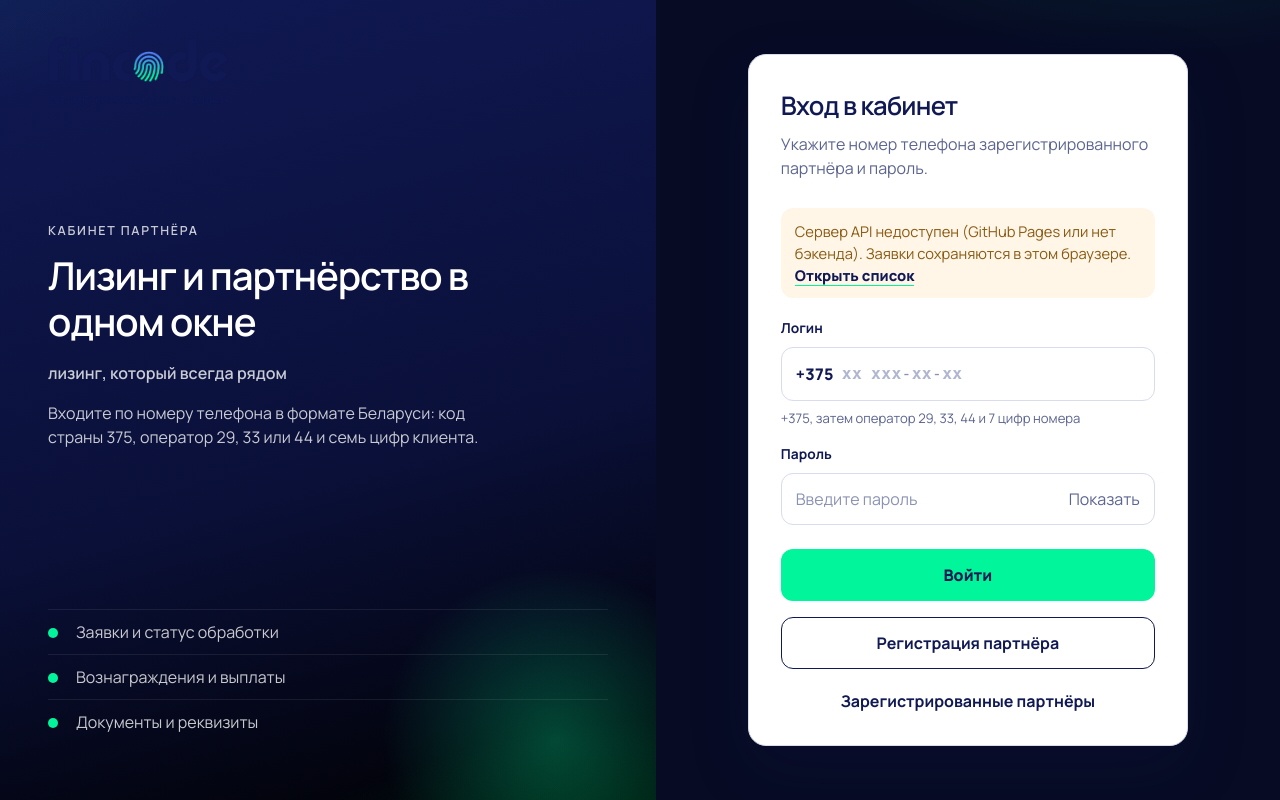
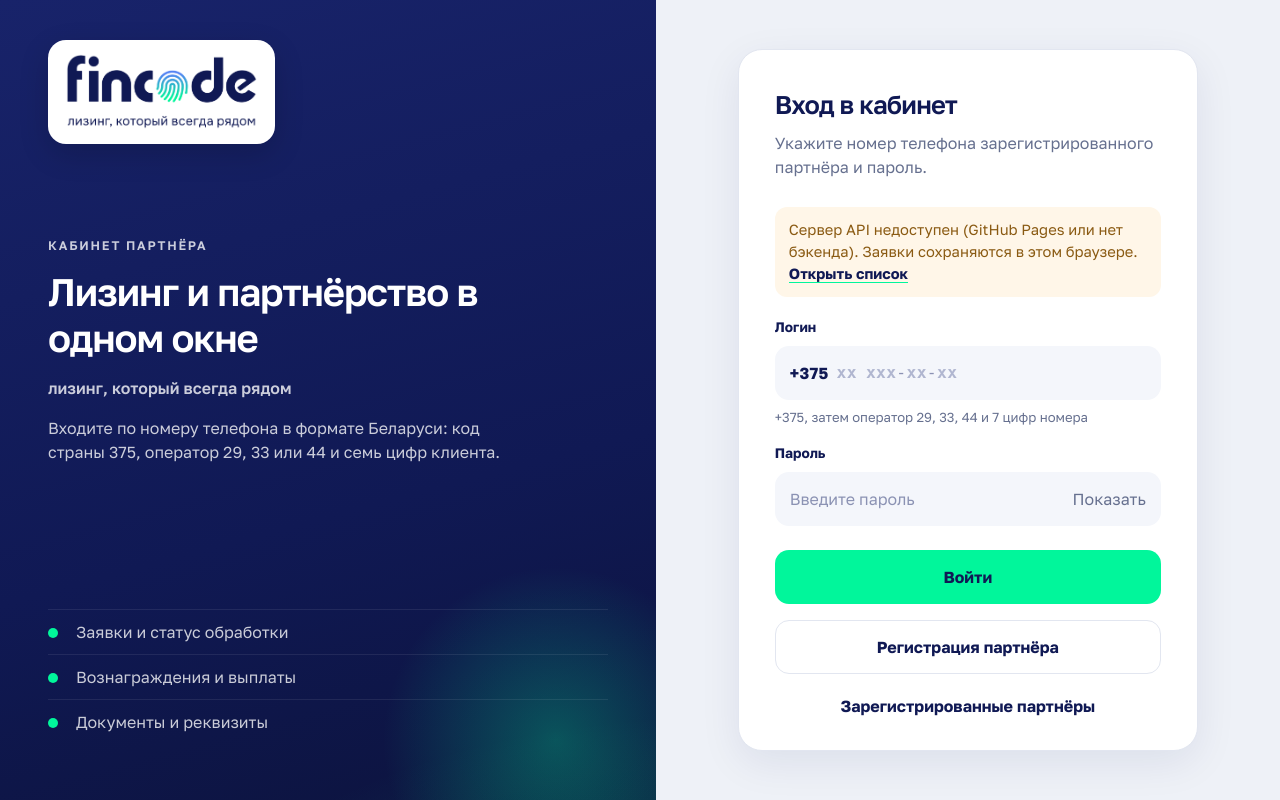
Before and after one commit to AntonMinich/lk, a React (Vite) app: page / in a window 1280 px wide. Built offline with nearby package versions, Linux system fonts and the light colour scheme; no server answers.

Commit message:
Lighten auth forms and make the fincode logo readable
Put the wordmark on a white plate against the navy panel, switch
the form column to a light fintech layout, and use Golos Text for
a contemporary RU/BY digital-finance look.

Co-authored-by: Anton <AntonMinich@users.noreply.github.com>

```diff
--- a/src/components/AuthLayout.tsx
+++ b/src/components/AuthLayout.tsx
@@ -17,7 +17,7 @@ export function AuthLayout({ title, subtitle, children, footer }: AuthLayoutProp
         <div className="auth-brand__glow" />
         <div className="auth-brand__top">
           <Link to="/" className="logo logo--wordmark">
-            <BrandMark />
+            <BrandMark plate />
           </Link>
         </div>
         <div className="auth-brand__copy">
--- a/src/components/BrandMark.tsx
+++ b/src/components/BrandMark.tsx
@@ -2,14 +2,21 @@ import { LOGO_SRC, BRAND_NAME } from "../lib/brand";
 
 type BrandMarkProps = {
   className?: string;
+  plate?: boolean;
 };
 
-export function BrandMark({ className }: BrandMarkProps) {
-  return (
+export function BrandMark({ className, plate = false }: BrandMarkProps) {
+  const image = (
     <img
       className={className ? `logo__image ${className}` : "logo__image"}
       src={LOGO_SRC}
       alt={BRAND_NAME}
     />
   );
+
+  if (!plate) {
+    return image;
+  }
+
+  return <span className="logo-plate">{image}</span>;
 }
--- a/src/index.css
+++ b/src/index.css
@@ -1,4 +1,4 @@
-@import url("https://fonts.googleapis.com/css2?family=Manrope:wght@400;500;600;700;800&family=Outfit:wght@500;600;700&display=swap");
+@import url("https://fonts.googleapis.com/css2?family=Golos+Text:wght@400;500;600;700&family=Manrope:wght@400;500;600;700;800&display=swap");
 
 :root {
   --blue: #101954;
@@ -7,16 +7,16 @@
   --white: #ffffff;
   --black: #000000;
   --navy: var(--blue);
-  --paper: #070b24;
+  --paper: #eef1f7;
   --card: var(--white);
   --ink: var(--blue);
-  --muted: #5c6490;
-  --line: #d8dcec;
+  --muted: #66708f;
+  --line: #e2e6f0;
   --danger: #e23b4a;
   --ok: var(--green);
   --ok-bg: #e7fff6;
-  --shadow: 0 24px 60px rgba(16, 25, 84, 0.18);
-  --radius: 18px;
+  --shadow: 0 12px 40px rgba(16, 25, 84, 0.08);
+  --radius: 20px;
 }
 
 *,
@@ -34,8 +34,8 @@ body,
 body {
   margin: 0;
   color: var(--ink);
-  background: var(--black);
-  font-family: Manrope, "Segoe UI", sans-serif;
+  background: var(--paper);
+  font-family: "Golos Text", Manrope, "Segoe UI", sans-serif;
   font-size: 16px;
   line-height: 1.5;
 }
@@ -44,7 +44,7 @@ h1,
 h2,
 .logo__text,
 .auth-brand__kicker {
-  font-family: Outfit, Manrope, sans-serif;
+  font-family: "Golos Text", Manrope, sans-serif;
 }
 
 h1,
@@ -84,10 +84,9 @@ input {
   overflow: hidden;
   color: var(--white);
   background:
-    radial-gradient(900px 420px at 110% 120%, rgba(1, 246, 155, 0.22), transparent 58%),
-    radial-gradient(700px 400px at -20% -10%, rgba(1, 246, 155, 0.08), transparent 50%),
-    linear-gradient(165deg, var(--blue) 0%, #0a1038 58%, var(--black) 100%);
-  padding: 36px 48px 48px;
+    radial-gradient(900px 420px at 110% 120%, rgba(1, 246, 155, 0.2), transparent 58%),
+    linear-gradient(165deg, #18236a 0%, var(--blue) 62%, #0c133d 100%);
+  padding: 40px 48px 48px;
   display: flex;
   flex-direction: column;
   justify-content: space-between;
@@ -163,24 +162,34 @@ input {
   align-items: center;
 }
 
+.logo-plate {
+  display: inline-flex;
+  align-items: center;
+  background: var(--white);
+  border-radius: 18px;
+  padding: 14px 18px;
+  box-shadow: 0 10px 30px rgba(0, 0, 0, 0.16);
+}
+
 .logo__image {
   display: block;
-  height: 52px;
+  height: 64px;
   width: auto;
-  max-width: 240px;
+  max-width: 280px;
   object-fit: contain;
   background: transparent;
 }
 
+.logo-plate .logo__image,
 .auth-brand .logo__image {
-  height: 72px;
-  max-width: 320px;
+  height: 76px;
+  max-width: 340px;
 }
 
 .logo__text {
-  font-size: 0.92rem;
+  font-size: 0.95rem;
   font-weight: 600;
-  color: var(--white);
+  color: var(--blue);
 }
 
 .logo__slogan {
@@ -197,25 +206,24 @@ input {
 }
 
 .logo--mobile .logo__image {
-  height: 48px;
+  height: 56px;
+  max-width: 240px;
 }
 
 .auth-main {
   display: grid;
   place-items: center;
-  padding: 32px 20px;
-  background:
-    radial-gradient(700px 280px at 80% -10%, rgba(1, 246, 155, 0.08), transparent 50%),
-    var(--paper);
+  padding: 40px 24px;
+  background: var(--paper);
 }
 
 .auth-card {
-  width: min(100%, 440px);
+  width: min(100%, 460px);
   background: var(--card);
   border: 1px solid var(--line);
-  border-radius: var(--radius);
+  border-radius: 24px;
   box-shadow: var(--shadow);
-  padding: 36px 32px 32px;
+  padding: 40px 36px 32px;
 }
 
 .auth-card__subtitle,
@@ -243,10 +251,10 @@ input {
 .phone-input,
 .password-input {
   width: 100%;
-  min-height: 52px;
-  border: 1px solid var(--line);
-  border-radius: 12px;
-  background: var(--white);
+  min-height: 54px;
+  border: 1px solid transparent;
+  border-radius: 14px;
+  background: #f4f6fb;
 }
 
 .field input {
@@ -262,8 +270,9 @@ input {
 .field input:focus,
 .phone-input:focus-within,
 .password-input:focus-within {
-  border-color: var(--mint);
-  box-shadow: 0 0 0 4px rgba(1, 246, 155, 0.18);
+  border-color: var(--blue);
+  background: var(--white);
+  box-shadow: 0 0 0 4px rgba(16, 25, 84, 0.08);
 }
 
 .field--invalid input,
@@ -403,17 +412,17 @@ input {
 
 .primary-btn {
   margin-top: 8px;
-  min-height: 52px;
+  min-height: 54px;
   border: 0;
-  border-radius: 12px;
+  border-radius: 14px;
   background: var(--mint);
   color: var(--blue);
-  font-weight: 800;
+  font-weight: 700;
   cursor: pointer;
 }
 
 .primary-btn:hover {
-  filter: brightness(1.06);
+  filter: brightness(1.04);
 }
 
 .primary-btn:disabled {
@@ -425,17 +434,17 @@ input {
 .secondary-btn {
   display: grid;
   place-items: center;
-  min-height: 52px;
-  border: 1px solid var(--blue);
-  border-radius: 12px;
-  background: transparent;
+  min-height: 54px;
+  border: 1px solid var(--line);
+  border-radius: 14px;
+  background: var(--white);
   color: var(--blue);
   font-weight: 700;
   text-decoration: none;
 }
 
 .secondary-btn:hover {
-  background: rgba(16, 25, 84, 0.05);
+  background: #f4f6fb;
 }
 
 .link-button {
@@ -522,7 +531,7 @@ input {
 
 .cabinet {
   min-height: 100vh;
-  background: #f4f6fb;
+  background: var(--paper);
 }
 
 .cabinet__bar {
@@ -530,25 +539,30 @@ input {
   justify-content: space-between;
   align-items: center;
   gap: 16px;
-  padding: 16px 28px;
-  background: var(--blue);
-  color: var(--white);
+  padding: 14px 28px;
+  background: var(--white);
+  color: var(--blue);
+  border-bottom: 1px solid var(--line);
 }
 
 .cabinet__bar .logo__image {
-  height: 40px;
-  max-width: 180px;
+  height: 48px;
+  max-width: 220px;
 }
 
 .cabinet__user {
   display: flex;
   align-items: center;
   gap: 8px;
-  color: rgba(255, 255, 255, 0.82);
+  color: var(--muted);
+}
+
+.cabinet__bar .ghost-btn {
+  color: var(--blue);
 }
 
 .cabinet__user .ghost-btn {
-  color: var(--mint);
+  color: var(--blue);
 }
 
 .cabinet__main {
@@ -574,7 +588,7 @@ input {
   }
 
   .auth-main {
-    background: #f4f6fb;
+    background: var(--paper);
   }
 
   .auth-card {
```
Also changed, not shown: 5 other files (tests, documents, lock files or other folders).
